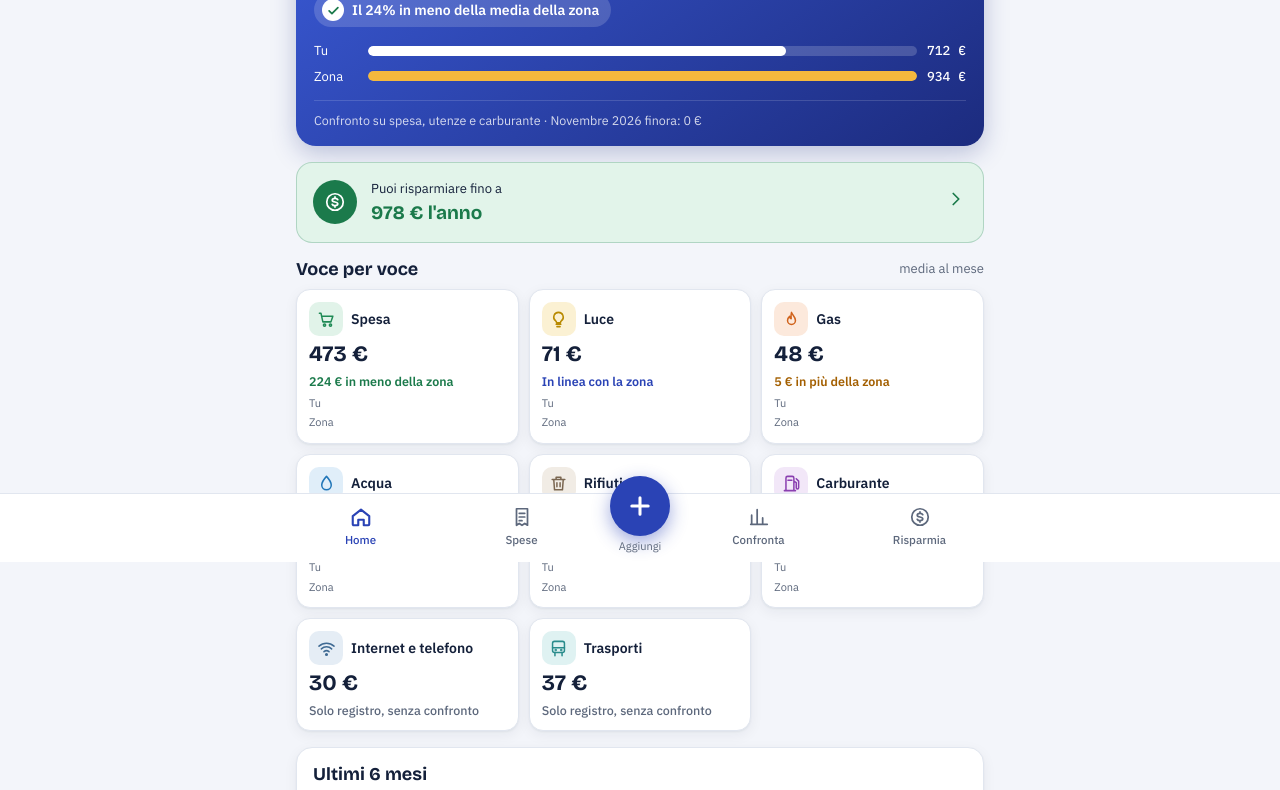
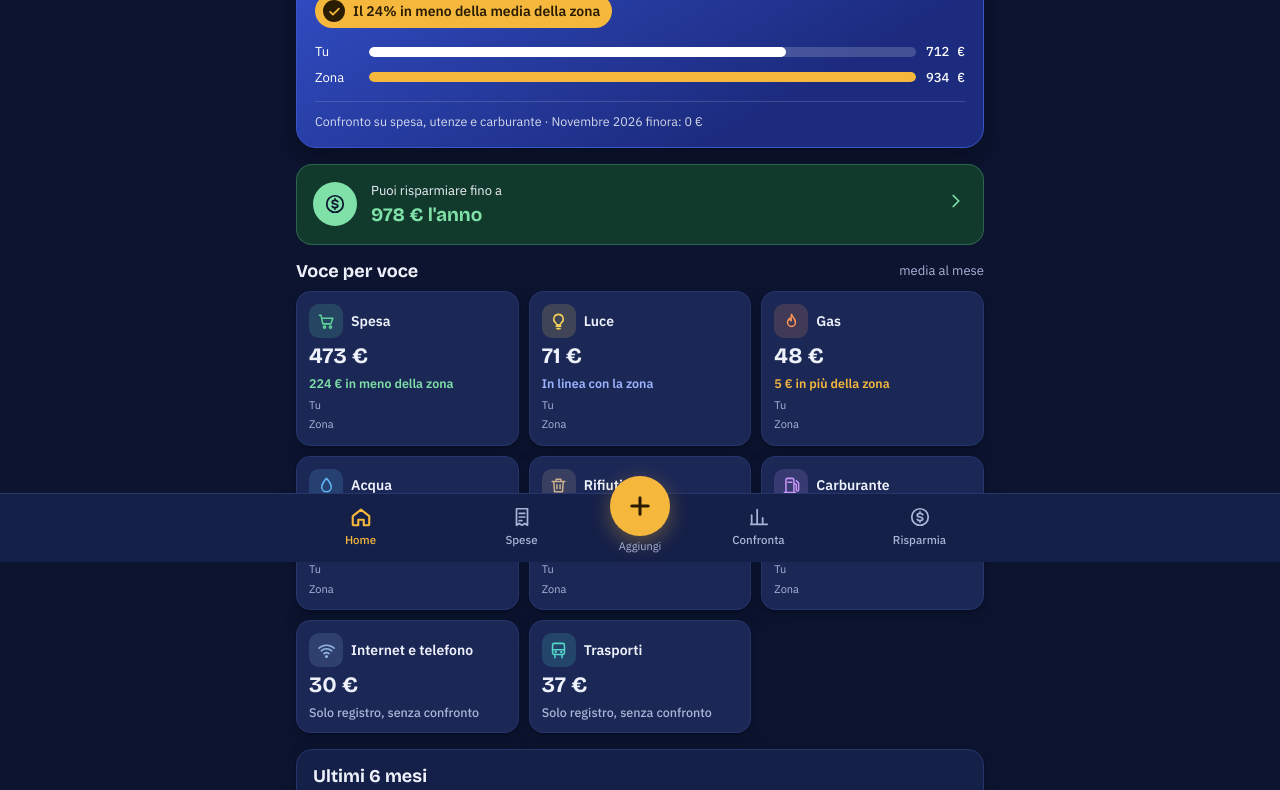
Before and after one commit to noname21-spec/conto-di-casa, a plain HTML site: page index.html in a window 1280 px wide. Shown: the part 238-1028 px from the top of the page. Drawn offline with nearby package versions, Linux system fonts and the light colour scheme.

Commit message:
Stile Notte blu: tema scuro blu notte con accenti senape
Co-Authored-By: Claude Opus 5.5 <noreply@anthropic.com>
Claude-Session: https://claude.ai/code/session_01JwRgqGyUCF5m7Mq9R7wrE7

```diff
--- a/index.html
+++ b/index.html
@@ -5,11 +5,11 @@
 <meta name="viewport" content="width=device-width, initial-scale=1">
 <title>Conto di Casa</title>
 <meta name="description" content="Le spese di casa, dalla spesa alle utenze, confrontate con le medie della tua zona.">
-<meta name="theme-color" content="#2A43B5">
+<meta name="theme-color" content="#0C1430">
 <meta name="apple-mobile-web-app-capable" content="yes">
 <meta name="mobile-web-app-capable" content="yes">
 <meta name="apple-mobile-web-app-title" content="Conto di Casa">
-<meta name="apple-mobile-web-app-status-bar-style" content="default">
+<meta name="apple-mobile-web-app-status-bar-style" content="black">
 <link rel="manifest" href="manifest.webmanifest">
 <link rel="icon" href="icon.svg" type="image/svg+xml">
 <link rel="apple-touch-icon" href="apple-touch-icon.png">
@@ -20,39 +20,27 @@
 /* Layout: app a una colonna con barra in basso e pulsante "+" sempre al centro.
    In cima un riepilogo a parole; sotto, una tessera per voce con icona e confronto "Tu / Zona". */
 :root{
-  --paper:#F3F5FA;
-  --surface:#FFFFFF;
-  --ink:#14203A;
-  --muted:#5D687C;
-  --line:#E1E6EF;
-  --accent:#2A43B5;
+  /* Notte blu: un solo tema scuro, voluto. Blu notte di fondo, blu reale per i riquadri, senape per azioni e risalti. */
+  --paper:#0C1430;
+  --surface:#152049;
+  --surface-2:#1B2856;
+  --ink:#EEF1FA;
+  --muted:#A9B4D6;
+  --line:#26356C;
+  --accent:#F5B83D;
+  --on-accent:#2A1C00;
   --accent-2:#1C2B7E;
-  --accent-soft:#E8EDFB;
+  --accent-soft:#3A3118;
+  --info:#9DB4FF;
   --coin:#F5B83D;
-  --good:#1B7A4B; --good-soft:#E2F4EA;
-  --warn:#A35F00; --warn-soft:#FDF1DD;
-  --bad:#B42318;  --bad-soft:#FCE7E5;
+  --good:#7FE0A8; --good-soft:#123A2C;
+  --warn:#F5B83D; --warn-soft:#3A2E10;
+  --bad:#FF8F85;  --bad-soft:#45201F;
   --f-display:"Bricolage Grotesque","Avenir Next","Segoe UI",sans-serif;
   --f-body:"IBM Plex Sans","Segoe UI",system-ui,sans-serif;
   --f-mono:"IBM Plex Mono",ui-monospace,"SF Mono",Menlo,monospace;
   --r:16px;
-  --shadow:0 1px 2px rgba(20,32,58,.05),0 4px 14px rgba(20,32,58,.06);
-  color-scheme:light;
-}
-@media (prefers-color-scheme:dark){
-  :root:not([data-theme="light"]){
-    --paper:#0D121C; --surface:#161E2C; --ink:#E7ECF5; --muted:#9AA6BA; --line:#263247;
-    --accent:#8FA3F7; --accent-2:#C9D3FF; --accent-soft:#1D2849; --coin:#F5B83D;
-    --good:#55C58F; --good-soft:#12321F; --warn:#F1B551; --warn-soft:#3A2A11; --bad:#F38B81; --bad-soft:#3E1B18;
-    --shadow:0 1px 2px rgba(0,0,0,.3);
-    color-scheme:dark;
-  }
-}
-:root[data-theme="dark"]{
-  --paper:#0D121C; --surface:#161E2C; --ink:#E7ECF5; --muted:#9AA6BA; --line:#263247;
-  --accent:#8FA3F7; --accent-2:#C9D3FF; --accent-soft:#1D2849; --coin:#F5B83D;
-  --good:#55C58F; --good-soft:#12321F; --warn:#F1B551; --warn-soft:#3A2A11; --bad:#F38B81; --bad-soft:#3E1B18;
-  --shadow:0 1px 2px rgba(0,0,0,.3);
+  --shadow:0 1px 2px rgba(0,0,0,.25),0 6px 18px rgba(0,0,0,.18);
   color-scheme:dark;
 }
 *{box-sizing:border-box}
@@ -84,7 +72,7 @@ header.top{display:flex;align-items:center;justify-content:space-between;gap:10p
 input[type=number]{-moz-appearance:textfield}
 input[type=number]::-webkit-inner-spin-button,input[type=number]::-webkit-outer-spin-button{-webkit-appearance:none;margin:0}
 @media (max-width:380px){.brand h1{font-size:18px}}
-.zone-btn{display:inline-flex;align-items:center;gap:6px;background:var(--surface);border:1px solid var(--line);border-radius:999px;padding:7px 12px 7px 9px;font-size:13px;font-weight:500;cursor:pointer;color:var(--ink);text-decoration:none;max-width:60%;box-shadow:var(--shadow)}
+.zone-btn{display:inline-flex;align-items:center;gap:6px;background:var(--surface-2);border:1px solid var(--line);border-radius:999px;padding:7px 12px 7px 9px;font-size:13px;font-weight:500;cursor:pointer;color:var(--ink);text-decoration:none;max-width:60%;box-shadow:var(--shadow)}
 .zone-btn span{white-space:nowrap;overflow:hidden;text-overflow:ellipsis}
 .zone-btn svg.i{width:18px;height:18px;color:var(--accent)}
 
@@ -94,7 +82,7 @@ nav.tabs .inner{max-width:720px;margin:0 auto;display:grid;grid-template-columns
 nav.tabs a{display:flex;flex-direction:column;align-items:center;gap:3px;text-decoration:none;color:var(--muted);font-size:11.5px;font-weight:500;padding:6px 2px;border-radius:12px}
 nav.tabs a[aria-current="page"]{color:var(--accent)}
 nav.tabs a[aria-current="page"] svg.i{stroke-width:2.3}
-.fab{justify-self:center;width:60px;height:60px;border-radius:50%;border:0;background:var(--accent);color:#fff;display:grid;place-items:center;cursor:pointer;margin-top:-26px;box-shadow:0 6px 18px color-mix(in srgb,var(--accent) 45%,transparent)}
+.fab{justify-self:center;width:60px;height:60px;border-radius:50%;border:0;background:var(--accent);color:var(--on-accent);display:grid;place-items:center;cursor:pointer;margin-top:-26px;box-shadow:0 6px 20px rgba(245,184,61,.35)}
 .fab svg.i{width:28px;height:28px;stroke-width:2.6}
 .fab-label{font-size:11px;color:var(--muted);text-align:center;margin-top:2px}
 
@@ -107,14 +95,14 @@ nav.tabs a[aria-current="page"] svg.i{stroke-width:2.3}
 .status:empty{display:none}
 
 /* Hero */
-.hero{background:linear-gradient(145deg,#3A5AD6,#1C2B7E);color:#fff;border-radius:20px;padding:18px 18px 16px;display:flex;flex-direction:column;gap:14px;box-shadow:0 8px 24px rgba(28,43,126,.25)}
+.hero{background:linear-gradient(150deg,#3553D0,#1C2B7E 75%);color:#fff;border:1px solid #3A55C8;border-radius:20px;padding:18px 18px 16px;display:flex;flex-direction:column;gap:14px;box-shadow:0 10px 28px rgba(0,0,0,.35)}
 .hero .label{font-size:13px;opacity:.85}
 .hero .big{font-family:var(--f-display);font-size:40px;font-weight:700;line-height:1;letter-spacing:-.01em}
 .hero .big small{font-size:16px;font-weight:600;opacity:.85;margin-left:4px}
-.verdict{display:inline-flex;align-items:center;gap:8px;align-self:flex-start;background:rgba(255,255,255,.16);border-radius:999px;padding:6px 12px 6px 8px;font-size:14px;font-weight:600}
-.verdict .ic{width:22px;height:22px;border-radius:50%;display:grid;place-items:center;background:#fff;color:var(--accent-2)}
+.verdict{display:inline-flex;align-items:center;gap:8px;align-self:flex-start;background:var(--coin);color:var(--on-accent);border-radius:999px;padding:6px 12px 6px 8px;font-size:14px;font-weight:600}
+.verdict .ic{width:22px;height:22px;border-radius:50%;display:grid;place-items:center;background:var(--on-accent);color:var(--coin)}
 .verdict .ic svg.i{width:15px;height:15px;stroke-width:2.8}
-.verdict.good .ic{color:#1B7A4B}.verdict.warn .ic{color:#A35F00}.verdict.bad .ic{color:#B42318}
+.verdict.warn,.verdict.bad{background:#FFD9A8}.verdict.bad{background:#FFC3BC}
 .vs{display:grid;grid-template-columns:44px 1fr auto;gap:6px 10px;align-items:center;font-size:13px}
 .vs .t{height:10px;border-radius:5px;background:rgba(255,255,255,.18);overflow:hidden}
 .vs .t i{display:block;height:100%;border-radius:5px;background:#fff}
@@ -123,14 +111,14 @@ nav.tabs a[aria-current="page"] svg.i{stroke-width:2.3}
 .hero .foot{font-size:12.5px;opacity:.8;border-top:1px solid rgba(255,255,255,.18);padding-top:10px}
 
 .save-cta{display:flex;align-items:center;gap:14px;background:var(--good-soft);border:1px solid color-mix(in srgb,var(--good) 25%,transparent);border-radius:var(--r);padding:14px 16px;text-decoration:none;color:var(--ink)}
-.save-cta .coin{width:44px;height:44px;border-radius:50%;background:var(--good);color:#fff;display:grid;place-items:center;flex:none}
+.save-cta .coin{width:44px;height:44px;border-radius:50%;background:var(--good);color:var(--paper);display:grid;place-items:center;flex:none}
 .save-cta b{display:block;font-family:var(--f-display);font-size:19px;color:var(--good)}
 .save-cta .arr{margin-left:auto;color:var(--good)}
 
 /* Tiles */
 .tiles{display:grid;grid-template-columns:1fr 1fr;gap:10px}
 @media (min-width:560px){.tiles{grid-template-columns:repeat(3,1fr)}}
-.tile{background:var(--surface);border:1px solid var(--line);border-radius:14px;padding:12px;display:flex;flex-direction:column;gap:6px;text-align:left;cursor:pointer;box-shadow:var(--shadow);min-width:0}
+.tile{background:var(--surface-2);border:1px solid var(--line);border-radius:14px;padding:12px;display:flex;flex-direction:column;gap:6px;text-align:left;cursor:pointer;box-shadow:var(--shadow);min-width:0}
 .tile:hover{border-color:color-mix(in srgb,var(--accent) 40%,var(--line))}
 .tile .top{display:flex;align-items:center;gap:8px}
 .ico{width:34px;height:34px;border-radius:10px;display:grid;place-items:center;flex:none}
@@ -139,7 +127,7 @@ nav.tabs a[aria-current="page"] svg.i{stroke-width:2.3}
 .tile .amt{font-family:var(--f-display);font-size:22px;font-weight:700;line-height:1.1}
 .tile .amt small{font-family:var(--f-body);font-size:12px;font-weight:500;color:var(--muted)}
 .tile .msg{font-size:12.5px;font-weight:600;line-height:1.3}
-.msg.good{color:var(--good)}.msg.ok{color:var(--accent)}.msg.warn{color:var(--warn)}.msg.bad{color:var(--bad)}.msg.none{color:var(--muted);font-weight:500}
+.msg.good{color:var(--good)}.msg.ok{color:var(--info)}.msg.warn{color:var(--warn)}.msg.bad{color:var(--bad)}.msg.none{color:var(--muted);font-weight:500}
 .mini{display:grid;grid-template-columns:30px 1fr;gap:3px 6px;align-items:center;font-size:11px;color:var(--muted)}
 .mini .t{height:6px;border-radius:3px;background:var(--paper);overflow:hidden}
 .mini .t i{display:block;height:100%;border-radius:3px}
@@ -175,13 +163,13 @@ nav.tabs a[aria-current="page"] svg.i{stroke-width:2.3}
 /* Buttons */
 .btn{display:inline-flex;align-items:center;justify-content:center;gap:8px;border:1px solid var(--line);background:var(--surface);border-radius:12px;padding:10px 16px;cursor:pointer;font-weight:600;font-size:14px;color:var(--ink);text-decoration:none}
 .btn:hover{border-color:var(--accent)}
-.btn.primary{background:var(--accent);border-color:var(--accent);color:#fff}
+.btn.primary{background:var(--accent);border-color:var(--accent);color:var(--on-accent)}
 .btn.block{width:100%;padding:13px 16px;font-size:15px}
 .btn.small{padding:6px 12px;font-size:13px;border-radius:10px}
 .btn.danger{color:var(--bad)}
 .btn:disabled{opacity:.55;cursor:not-allowed}
 .btn svg.i{width:18px;height:18px}
-.btn.primary svg.i{color:#fff}
+.btn.primary svg.i{color:var(--on-accent)}
 
 /* Sheet */
 .backdrop{position:fixed;inset:0;background:rgba(10,16,30,.45);z-index:40;display:flex;align-items:flex-end;justify-content:center}
@@ -231,7 +219,7 @@ input:focus,select:focus{border-color:var(--accent);outline:none}
 .rk .pos{font-family:var(--f-mono);color:var(--muted);font-size:12px}
 .rk .nm{overflow:hidden;text-overflow:ellipsis;white-space:nowrap}
 .rk .track{height:10px;background:var(--paper);border-radius:5px;overflow:hidden}
-.rk .track i{display:block;height:100%;border-radius:5px;background:color-mix(in srgb,var(--accent) 40%,var(--paper))}
+.rk .track i{display:block;height:100%;border-radius:5px;background:#3A4F9E}
 .rk .v{text-align:right;font-family:var(--f-mono);font-size:12.5px}
 .rk .v.cheaper{color:var(--good)}.rk .v.pricier{color:var(--bad)}
 .rk.me{background:var(--accent-soft);font-weight:600}
@@ -247,7 +235,7 @@ input:focus,select:focus{border-color:var(--accent);outline:none}
 .chain .nm{overflow:hidden;text-overflow:ellipsis;white-space:nowrap}
 
 /* Savings */
-.save-hero{background:linear-gradient(145deg,#22925C,#135C38);color:#fff;border-radius:20px;padding:18px;display:flex;flex-direction:column;gap:6px;box-shadow:0 8px 24px rgba(19,92,56,.22)}
+.save-hero{background:linear-gradient(150deg,#1E7A50,#0F4A33 75%);border:1px solid #2A8A5E;color:#fff;border-radius:20px;padding:18px;display:flex;flex-direction:column;gap:6px;box-shadow:0 8px 24px rgba(19,92,56,.22)}
 .save-hero .big{font-family:var(--f-display);font-size:38px;font-weight:700;line-height:1.05}
 .save-hero .big small{font-size:16px;opacity:.85;margin-left:4px}
 .opp{background:var(--surface);border:1px solid var(--line);border-radius:var(--r);padding:14px 16px;display:grid;grid-template-columns:auto 1fr;gap:6px 12px;box-shadow:var(--shadow)}
@@ -498,16 +486,16 @@ const CHAINS = [
 const CHAIN_IDX = Object.fromEntries(CHAINS.map(c => [c[0], c[1]]));
 
 const CATS = [
-  {id:"spesa", name:"Spesa", color:"#1F8A55", soft:"#E1F3E9", bench:true},
-  {id:"luce", name:"Luce", color:"#B88A00", soft:"#FBF1D3", bench:true, qty:"kWh", period:true},
-  {id:"gas", name:"Gas", color:"#D0621B", soft:"#FCE9DC", bench:true, qty:"Smc", period:true},
-  {id:"acqua", name:"Acqua", color:"#2176B8", soft:"#E0EEF9", bench:true, qty:"m³", period:true},
-  {id:"tari", name:"Rifiuti", color:"#7A6650", soft:"#F1ECE5", bench:true, period:true},
-  {id:"carburante", name:"Carburante", color:"#8A3FB0", soft:"#F2E7F8", bench:true, qty:"litri"},
-  {id:"telefono", name:"Internet e telefono", color:"#3F6A93", soft:"#E5EDF5", period:true},
-  {id:"trasporti", name:"Trasporti", color:"#2A8C8C", soft:"#DFF2F2"},
-  {id:"altro", name:"Altro", color:"#6E7582", soft:"#ECEEF1"},
-];
+  {id:"spesa", name:"Spesa", color:"#5ED39A", bench:true},
+  {id:"luce", name:"Luce", color:"#F2CE5A", bench:true, qty:"kWh", period:true},
+  {id:"gas", name:"Gas", color:"#FF9457", bench:true, qty:"Smc", period:true},
+  {id:"acqua", name:"Acqua", color:"#62B6F5", bench:true, qty:"m³", period:true},
+  {id:"tari", name:"Rifiuti", color:"#CDB08E", bench:true, period:true},
+  {id:"carburante", name:"Carburante", color:"#C796F5", bench:true, qty:"litri"},
+  {id:"telefono", name:"Internet e telefono", color:"#93B4E0", period:true},
+  {id:"trasporti", name:"Trasporti", color:"#55D6CA"},
+  {id:"altro", name:"Altro", color:"#AEB5C4"},
+].map(c => ({...c, soft: c.color + "2B"}));
 const CAT = Object.fromEntries(CATS.map(c => [c.id, c]));
 const icoBox = (c, size) => `<span class="ico" style="background:${c.soft};color:${c.color}${size ? `;width:${size}px;height:${size}px` : ""}">${svg(c.id)}</span>`;
 
@@ -933,7 +921,7 @@ function renderSave(C){
     ? `<span class="small" style="opacity:.9">Puoi risparmiare fino a</span><div class="big">${eur.format(tot)}<small>l'anno</small></div><span class="small" style="opacity:.85">Calcolato sulle tue spese degli ultimi 12 mesi${showingExamples() ? " (dati di esempio)" : ""}. Le alternative non sono sommate.</span>`
     : `<div class="big" style="font-size:26px">Stai già spendendo bene</div><span class="small" style="opacity:.85">Non vedo risparmi calcolabili sulle spese registrate. Qui sotto trovi comunque consigli utili.</span>`;
   $("opps").innerHTML = C.opps.map(o => {
-    const c = CAT[o.icon] || {color:"var(--good)", soft:"var(--good-soft)", id:o.icon};
+    const c = CAT[o.icon] || {color:"var(--accent)", soft:"var(--accent-soft)", id:o.icon};
     return `<div class="opp"><span class="ico" style="background:${c.soft};color:${c.color}">${svg(o.icon)}</span>
       <div class="h"><h3>${esc(o.title)}</h3>${o.amount > 0 ? `<span class="badge">${o.alt ? "≈ " : ""}${eur.format(o.amount)}/anno</span>` : ""}</div>
       <p>${esc(o.text)}${o.alt ? " (Alternativa: non sommata al totale.)" : ""}</p></div>`;
--- a/sw.js
+++ b/sw.js
@@ -1,5 +1,5 @@
 // Conto di Casa — service worker: funziona offline dopo la prima apertura.
-const CACHE = "contodicasa-v2";
+const CACHE = "contodicasa-v3";
 const CORE = [
   "./",
   "./index.html",
```
Also changed, not shown: manifest.webmanifest.
